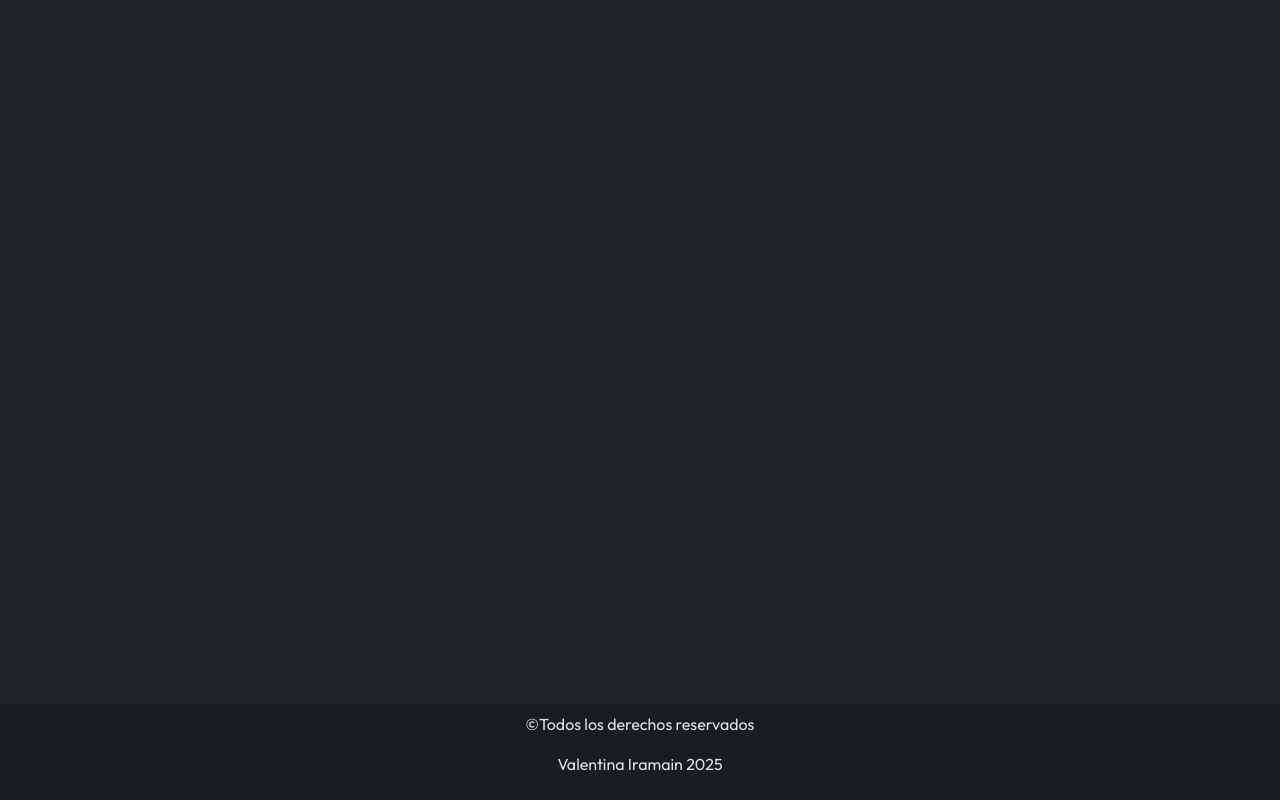
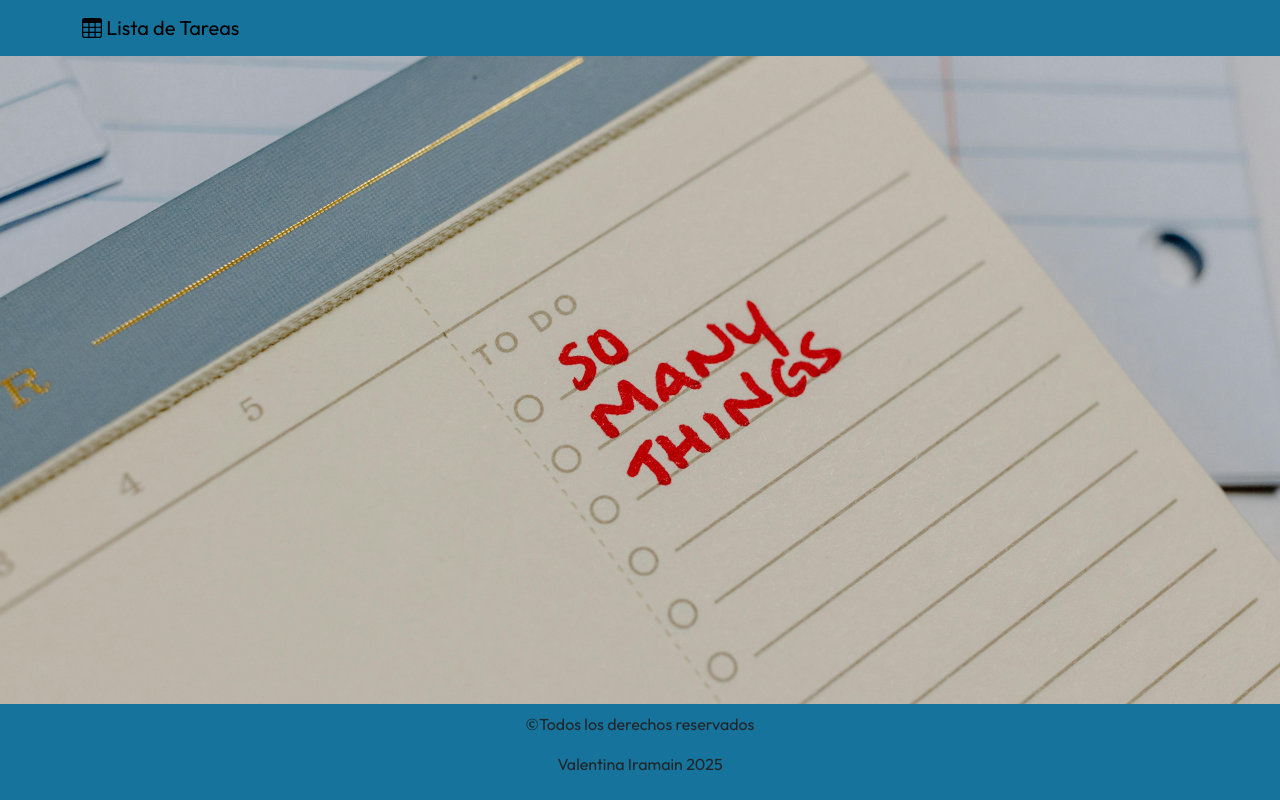
Before and after one commit to valeiramain/PracticaDOMyBOM-ejercicio3-VI, a plain HTML site: page index.html in a window 1280 px wide. Drawn offline with nearby package versions, Linux system fonts and the light colour scheme; a web font is replaced by a local one.

Commit message:
Se realizan navbar, footer y se pone imagen de fondo del body

```diff
--- a/css/style.css
+++ b/css/style.css
@@ -7,7 +7,7 @@
 body {
     min-height: 100vh;
     font-family: "Outfit";
-    background-image: url("../img/8423661.jpg");
+    background-image: url("../img/pexels-tara-winstead-8386697.jpg");
     /* Ruta de la imagen */
     background-size: cover;
     /* Ajusta la imagen para cubrir todo el área */
@@ -30,4 +30,9 @@ main {
     color: white;
 }
 
+.bg-custom-tertiary {
+  background-color: #15739c;
+  /* color: white !important; */
+}
+
 /* ---------------------- */
--- a/index.html
+++ b/index.html
@@ -1,5 +1,5 @@
 <!DOCTYPE html>
-<html lang="es" data-bs-theme="dark">
+<html lang="es">
 
 <head>
     <meta charset="UTF-8">
@@ -15,10 +15,15 @@
 
 <body>
     <header>
+        <nav class="navbar navbar-expand-lg bg-custom-tertiary px-5 mb-3 sticky-top">
+            <div class="container">
+                <a class="navbar-brand" href="index.html"><i class="bi bi-table"></i> Lista de Tareas </a>
+            </div>
+        </nav>
     </header>
     <main class="container">
     </main>
-    <footer class="bg-dark-subtle py-2 text-center">
+    <footer class="bg-custom-tertiary py-2 text-center">
         <p>&copy;Todos los derechos reservados</p>
         <p>Valentina Iramain 2025</p>
     </footer>
```
Also changed, not shown: img/pexels-tara-winstead-8386697.jpg (added).
